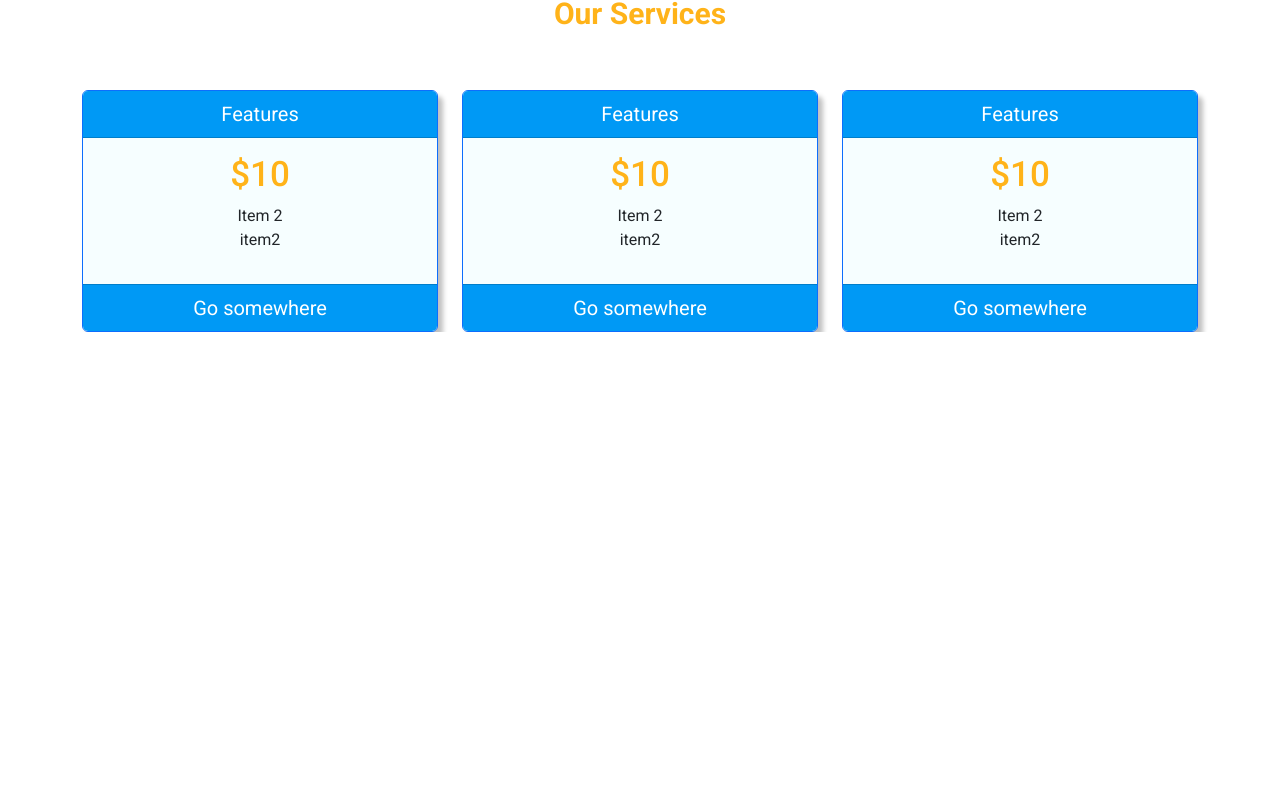
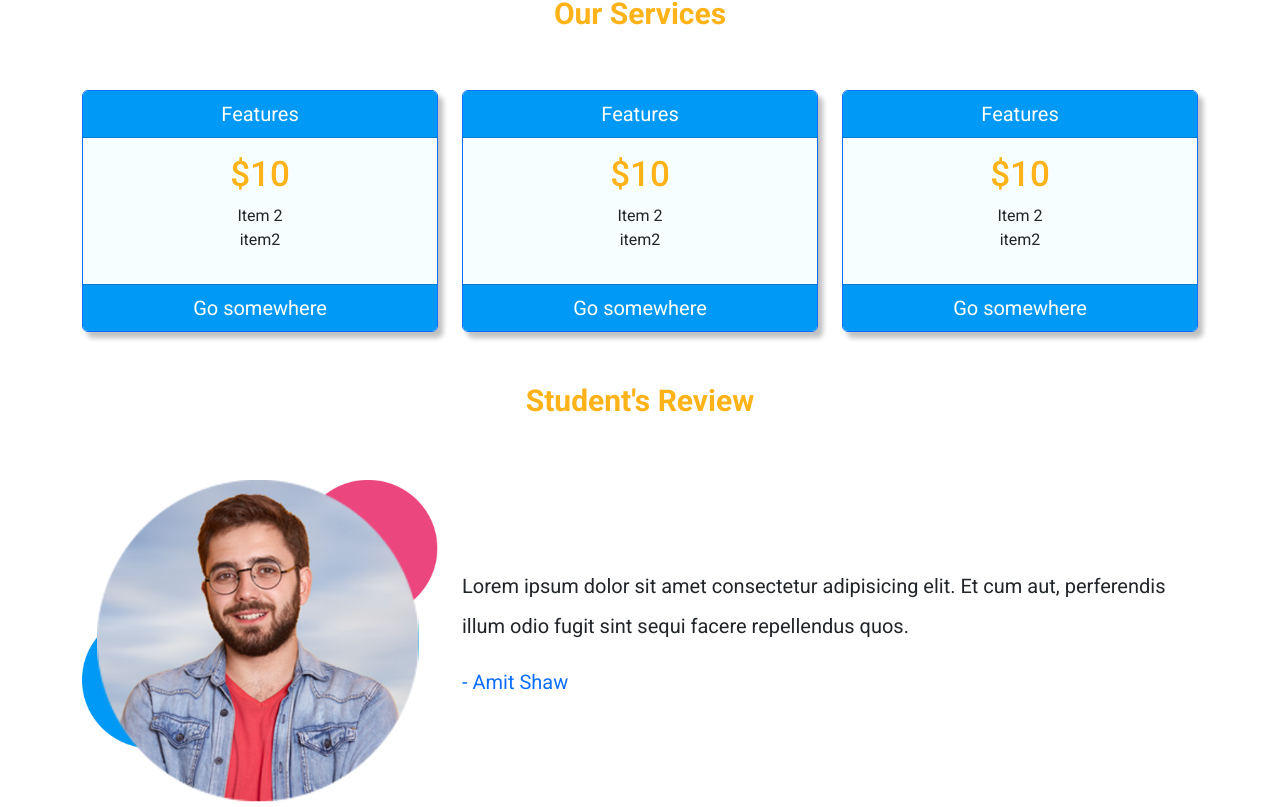
Before and after one commit to AmitShawGit/Mayank_Study_Point_MERN, a React (Create React App) app: page / in a window 1280 px wide. Shown: the part 2135-2942 px from the top of the page. Before the commit the page ends 2467 px from the top, so only its background shows below. Built offline with nearby package versions, Linux system fonts and the light colour scheme.

Commit message:
review section

```diff
--- a/src/pages/home/Home.jsx
+++ b/src/pages/home/Home.jsx
@@ -3,6 +3,7 @@ import Hero from './hero/Hero'
 import Learning from './learning/Learning'
 import Services from './services/Services'
 import Pricing from './pricing/Pricing'
+import Review from './reviews/Review'
 const Home = () => {
   return (
     <>
@@ -10,6 +11,7 @@ const Home = () => {
    <Learning />
    <Services />
    <Pricing />
+   <Review />
    </>
   )
 }
--- /dev/null
+++ b/src/pages/home/reviews/Review.jsx
@@ -0,0 +1,27 @@
+import React from 'react'
+import ContentWrapper from '../../../components/wrapper/ContentWrapper';
+import Row from 'react-bootstrap/Row'
+import Col from 'react-bootstrap/Col'
+import janta from '../../../assets/janta.png'
+import Img from '../../../components/lazyloading/LazyLoading';
+import './style.scss'
+const Review = () => {
+    return (
+        <>
+            <ContentWrapper>
+                <h2 className='heading'>Student's Review</h2>
+                <Row className='d-flex align-items-center'>
+                    <Col md={4}>
+                        <Img src={janta} className="img-fluid" />
+                    </Col>
+                    <Col md={8}>
+                        <p className='text-20'>Lorem ipsum dolor sit amet consectetur adipisicing elit. Et cum aut, perferendis illum odio fugit sint sequi facere repellendus quos.</p>
+                    <p className='text-primary text-20'>- Amit Shaw</p>
+                    </Col>
+                </Row>
+            </ContentWrapper>
+        </>
+    )
+}
+
+export default Review
--- /dev/null
+++ b/src/pages/home/reviews/style.scss
@@ -0,0 +1,9 @@
+@import '../../../mixins.scss';
+
+.text-20{
+font-size: 20px;
+line-height: 2;
+}
+.text-primary{
+    color: $primary !important;
+}
```
